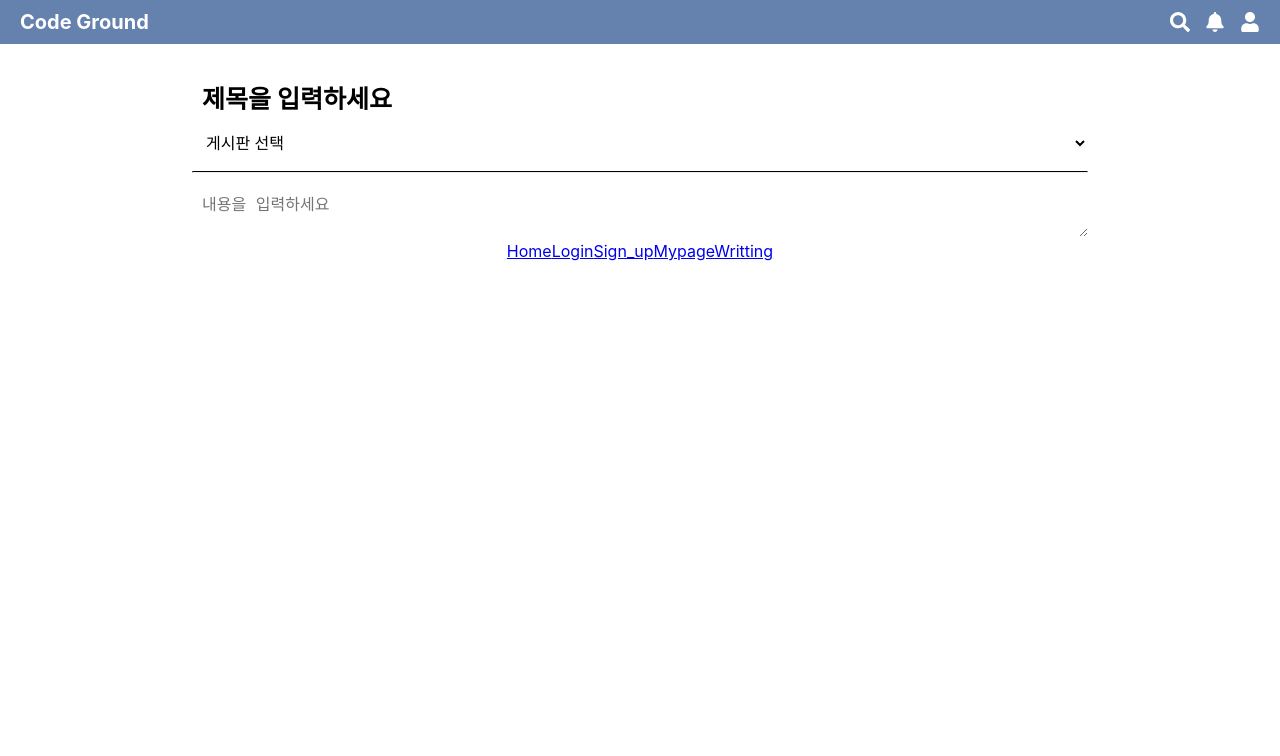
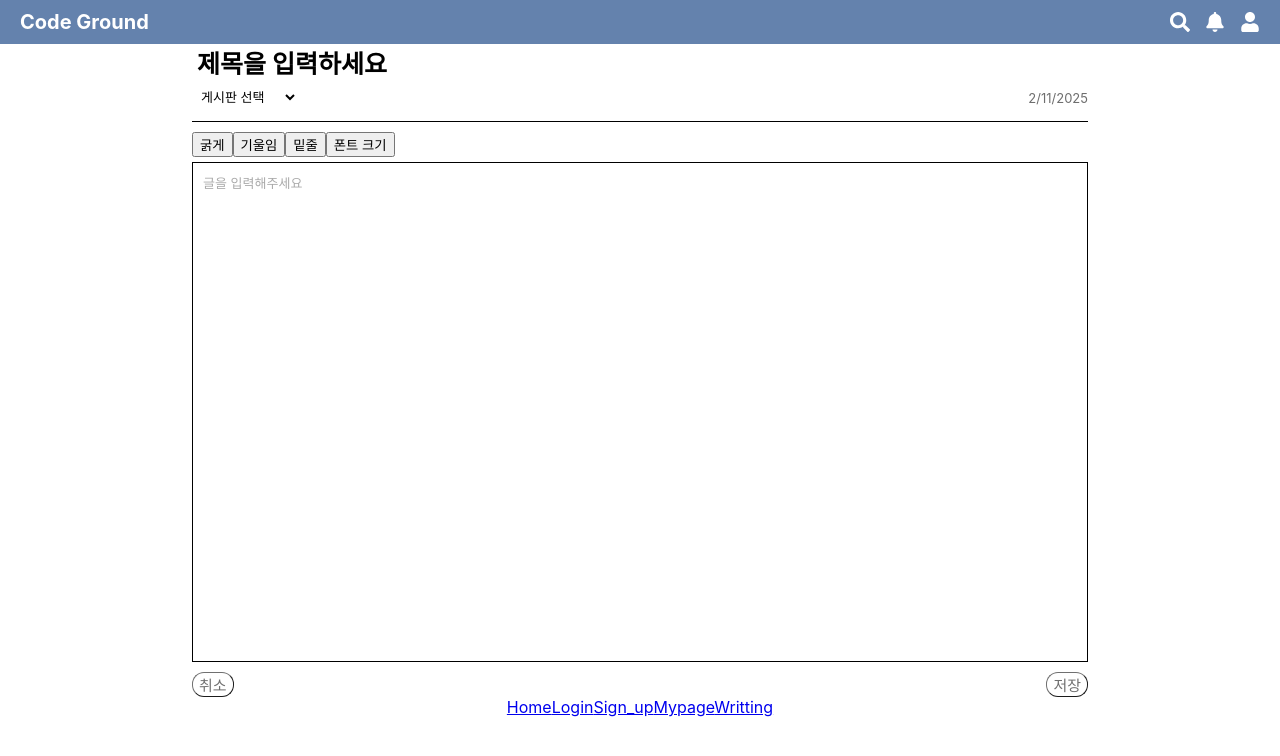
Before and after one commit to corner-codeground/codeground, a React (Create React App) app: page /writting in a window 1280 px wide. Shown: the top 756 px of the page. Built offline with nearby package versions, Linux system fonts and the light colour scheme.

Commit message:
writting page init_2

```diff
--- a/src/component/Button.css
+++ b/src/component/Button.css
@@ -45,7 +45,14 @@
     margin-top: 20px;
 }
 
-
 .login-btn:hover, .signup-btn:hover {
     background-color: #506a94;
 }
+
+.cancel-save-btn {
+    display: flex;
+    justify-content: space-between;
+    align-items: center;
+    width: 70%;
+    margin-top: 10px;
+}
--- /dev/null
+++ b/src/component/DateDisplay.css
@@ -0,0 +1,5 @@
+.date {
+    color: #6E6E6E;
+    text-shadow: none;
+    font: normal 13px Inter;
+}
--- /dev/null
+++ b/src/component/DateDisplay.js
@@ -0,0 +1,15 @@
+import React, {useState, useEffect} from 'react';
+import './DateDisplay.css';
+
+const DateDisplay = () => {
+    const [date, setDate] = useState('');
+
+    useEffect(() => {
+        const currentDate = new Date().toLocaleDateString();
+        setDate(currentDate);
+    }, []);
+
+    return <div className="date">{date}</div>;
+};
+
+export default DateDisplay;
--- /dev/null
+++ b/src/component/Editor.js
@@ -0,0 +1,32 @@
+import React, { useEffect, useRef } from 'react';
+
+const Editor = ({ content, setContent }) => {
+    const editorRef = useRef(null);
+
+    useEffect(() => {
+        const editor = editorRef.current;
+        const placeholder = "글을 입력해주세요";
+
+        // editorRef가 null인지 확인 (null이면 placeholder 보이도록)
+        if (editor) {
+            if (content === '') {
+                editor.setAttribute('data-placeholder', placeholder);
+            } else {
+                editor.removeAttribute('data-placeholder');
+            }
+        }
+    }, [content]);
+
+    return (
+        <div className="content-input">
+            <div
+                ref={editorRef}
+                contentEditable={true}
+                onInput={(e) => setContent(e.target.innerHTML)}
+                className="editable-content"
+            />
+        </div>
+    );
+};
+
+export default Editor;
--- /dev/null
+++ b/src/component/EditorToolbar.js
@@ -0,0 +1,21 @@
+import React from 'react';
+
+const EditorToolbar = () => {
+    return (
+        <div className="editor-toolbar">
+            <button onClick={() => applyStyle('bold')}>굵게</button>
+            <button onClick={() => applyStyle('italic')}>기울임</button>
+            <button onClick={() => applyStyle('underline')}>밑줄</button>
+            <button onClick={() => applyStyle('fontSize')}>폰트 크기</button>
+        </div>
+    );
+};
+
+const applyStyle = (styleType) => {
+    const editor = document.querySelector('.editable-content');
+    if (editor) {
+        document.execCommand(styleType, false, null);
+    }
+};
+
+export default EditorToolbar;
--- a/src/pages/Writting.css
+++ b/src/pages/Writting.css
@@ -3,16 +3,22 @@
     flex-direction: column;
     align-items: center;
     margin-top: 30px;
+    margin: 0 auto;
 }
 .title-input,
-.category,
 .content-input {
+    width: 70%;
+}
+.category {
+    display: flex;
+    justify-content: space-between;
+    align-items: center;
     width: 70%;
 }
 
 .title-input input {
     width: 100%;
-    padding: 10px;
+    padding: 5px;
     outline: none;
     font: bold 25px Inter;
     border: none;
@@ -25,25 +31,75 @@
 }
 
 .category select {
-    width: 100%;
-    padding: 10px;
+    padding: 5px;
     border: none;
     outline: none;
     background-color: transparent;
-    font-size: 16px;
+    font-size: 13px;
     box-sizing: border-box;
+}
+
+.date-container {
+    display: flex;
+    justify-content: flex-end;
+    align-items: center;
+    width: 70%;
+}
+
+hr {
+    border: none;
+    border-top: 1px solid black;
+    width: 70%;
+    margin: 10px 0;
 }
 
 .content-input textarea {
     width: 100%;
     padding: 10px;
     font-size: 16px;
-    border: none;
-    outline: none;
     background: transparent;
+    min-height: 500px;
     box-sizing: border-box;
+    resize: none; /*사용자 임의조정 금지*/
+    overflow-y: hidden; /* 내부 스크롤 없앰 */
 }
 
-hr {
-    border-top: 1px solid black;
+/*전체 페이지 스크롤*/
+body {
+    margin: 0;
+    padding: 0;
+    overflow: auto;
 }
+
+.editor-toolbar {
+    margin-bottom: 5px;
+    display: flex;
+    justify-content: flex-start;
+    width: 70%;
+}
+.editor-toolbar button {
+    cursor: pointer;
+}
+.editable-content {
+    width: 100%;
+    min-height: 500px;
+    padding: 10px;
+    border: 1px solid black;
+    background-color: transparent;
+    box-sizing: border-box;
+    font-size: 13px;
+    font-family: 'Inter', sans-serif;
+    overflow-y: auto;
+    resize: none;
+    position: relative;
+    text-align: justify
+}
+
+.editable-content[data-placeholder]:before {
+    content: attr(data-placeholder);
+    color: #aaa;
+    position: absolute;
+    top: 10px;
+    left: 10px;
+    pointer-events: none;
+}
--- a/src/pages/Writting.js
+++ b/src/pages/Writting.js
@@ -1,15 +1,33 @@
 //게시글 작성 및 수정
-import React, {useState} from 'react';
+import React, {useState, useRef, useEffect} from 'react';
+import { useNavigate } from 'react-router-dom';
 import './Writting.css';
+import DateDisplay from '../component/DateDisplay';
+import EditorToolbar from '../component/EditorToolbar';
+import Editor from '../component/Editor';
+import Button from '../component/Button';
 
 const Writting = () => {
     const [title, setTitle] = useState('');
     const [content, setContent] = useState('');
+    const editorRef = useRef(null);
 
     const handleSubmit = (e) => {
         e.preventDefault();
         console.log("제목: ", title);
         console.log("내용: ", content);
+    };
+
+    //글에 스타일 적용하는 함수
+    const applyStyle = (styleType) => {
+        if(editorRef.current) {
+            document.execCommand(styleType, false, null);
+        }
+    };
+
+    const navigate = useNavigate(); //취소 or 저장 버튼 누르면 페이지 이동동
+    const handleCancel = () => { // 취소 버튼 클릭 시 이전 페이지로 이동
+        navigate(-1);
     };
 
     return (
@@ -35,14 +53,17 @@ const Writting = () => {
                     <option value="8">빅데이터</option>
                     <option value="9">코드그라운드</option>
                 </select>
-                <hr />
+                <div className="date-container">
+                    <DateDisplay />
+                </div>
             </div>
-            <div className="content-input">
-                <textarea
-                    value={content}
-                    onChange={(e) => setContent(e.target.value)}
-                    placeholder="내용을 입력하세요">
-                </textarea>
+            <hr />
+            <EditorToolbar />
+            <Editor content={content} setContent={setContent} />
+
+            <div className="cancel-save-btn">
+                <Button text="취소" type="negative" onClick={handleCancel} />
+                <Button text="저장" type="default" onClick={() => alert('저장버튼 클릭!')} />
             </div>
         </div>
     );
```
